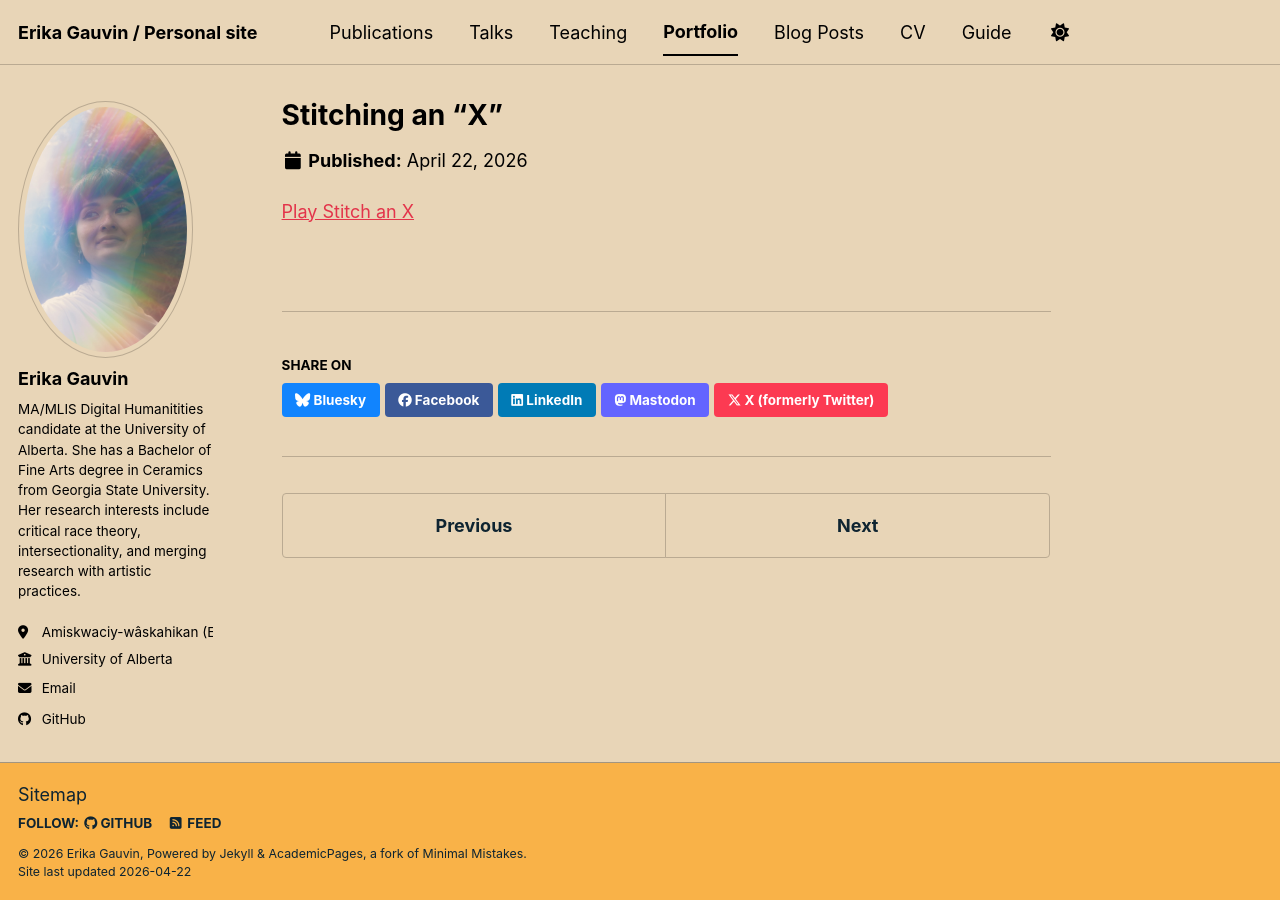
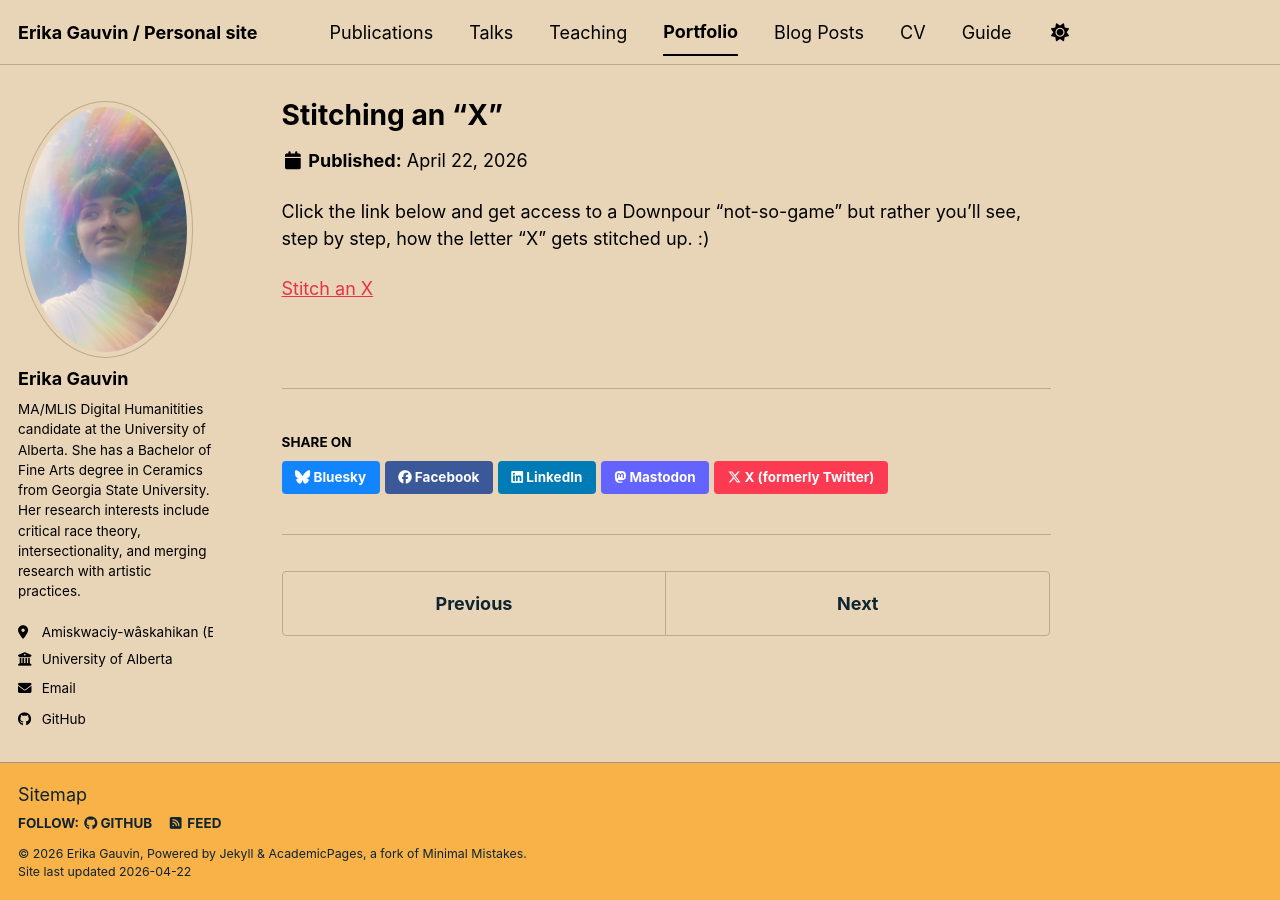
Before and after one commit to ecgauvin/about, a Jekyll site: the page built from _portfolio/portfolio-3.md, in a window 1280 px wide. Built offline with Jekyll 4.4.1, drawn with Linux system fonts in a browser that asks for light colours; a script bundle is joined from its source files by our own code; library files that are not in the unit come from our copies.

Commit message:
Update portfolio-3.md

```diff
--- a/_portfolio/portfolio-3.md
+++ b/_portfolio/portfolio-3.md
@@ -1,7 +1,9 @@
 ---
 title: Stitching an "X"
-excerpt: This is a not so game on Downpour. I used it as a quick demostration of how I go stitch by stitch of an letter. "<br/><img src=''>"
+excerpt: This is a not-so-game on Downpour. I used it as a quick demostration of how I go stitch by stitch of an letter. "<br/><img src=''>"
 collection: portfolio
 
 ---
-[Play Stitch an X](https://downpour.games/~anartika/stitch-an-x?p=ur1)
+Click the link below and get access to a Downpour "not-so-game" but rather you'll see, step by step, how the letter "X" gets stitched up.  :)
+
+[Stitch an X](https://downpour.games/~anartika/stitch-an-x?p=ur1)
```
